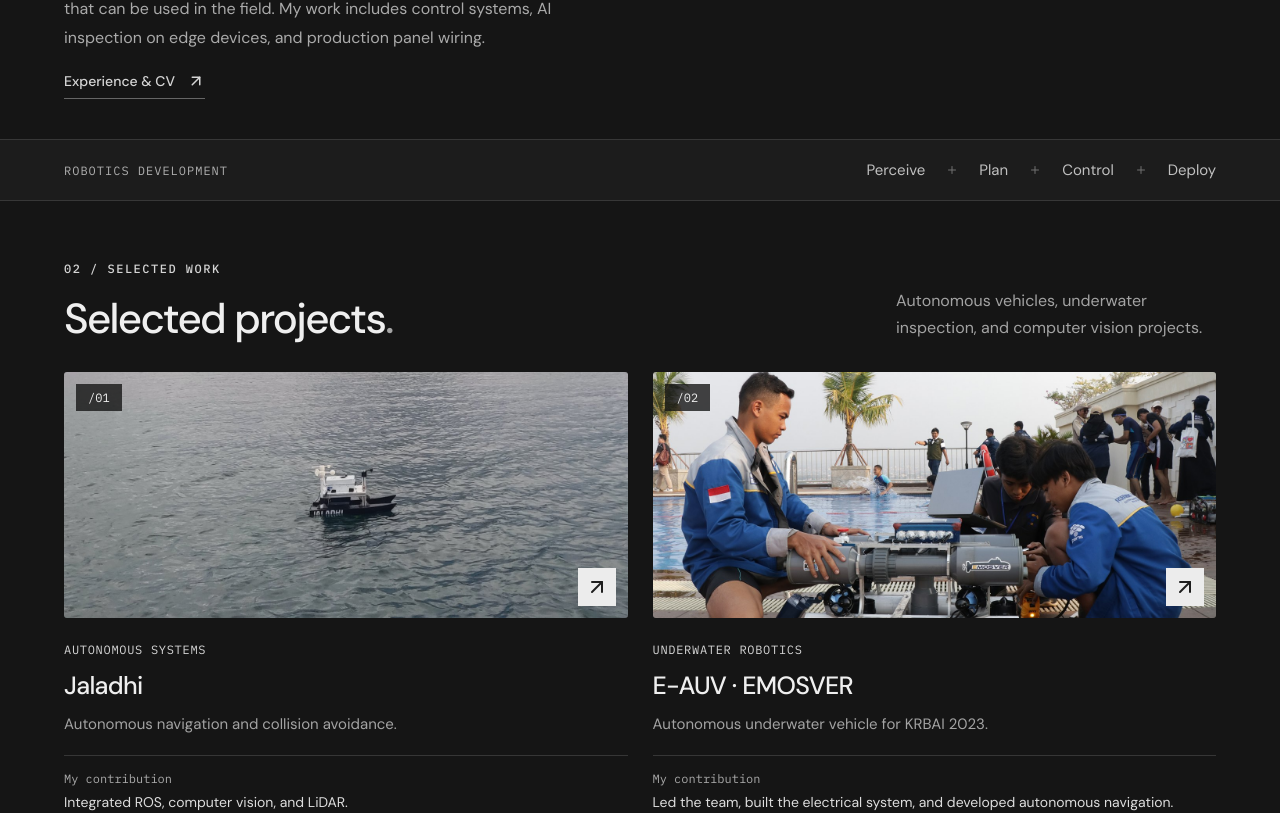
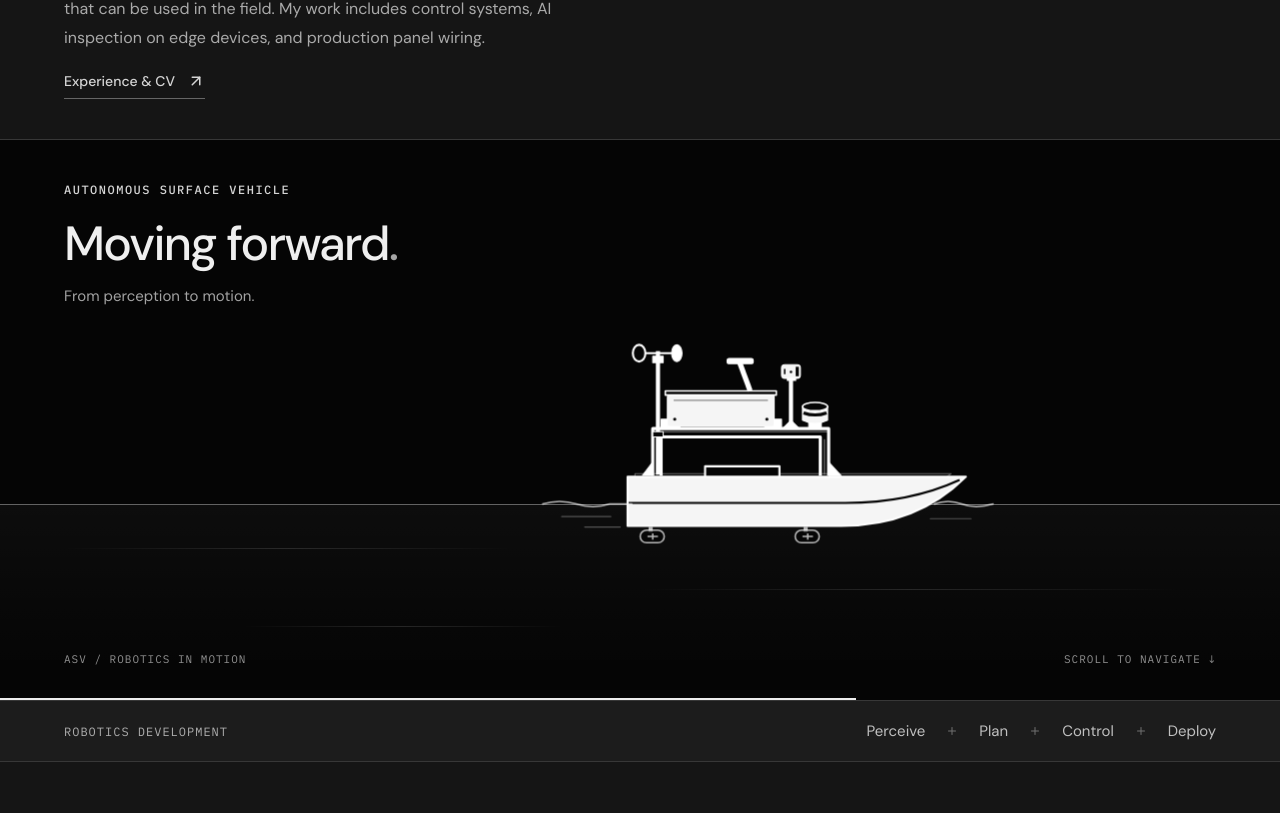
Before and after one commit to achadansori/achadansori.github.io, a React (Vite) app: page / in a window 1280 px wide. Shown: the part 975-1788 px from the top of the page. Built offline with nearby package versions, Linux system fonts and the light colour scheme.

Commit message:
Add scroll-driven ASV illustration and Instagram footer link

```diff
--- /dev/null
+++ b/src/RobotBoat.jsx
@@ -0,0 +1,113 @@
+import {useEffect, useRef} from 'react';
+
+export default function RobotBoat() {
+ const sectionRef = useRef(null);
+ const sceneRef = useRef(null);
+ const boatRef = useRef(null);
+
+ useEffect(() => {
+  const section = sectionRef.current;
+  const scene = sceneRef.current;
+  const boat = boatRef.current;
+  const reducedMotion = window.matchMedia('(prefers-reduced-motion: reduce)');
+  let frame = 0;
+  const update = () => {
+   frame = 0;
+   const bounds = section.getBoundingClientRect();
+   // Traverse while the section passes through the viewport, without pinning it.
+   const viewportHeight = window.innerHeight;
+   const progress = reducedMotion.matches ? 0.5 : Math.max(0, Math.min(1, (viewportHeight - bounds.top) / Math.max(1, viewportHeight + bounds.height)));
+   const travel = Math.max(0, scene.clientWidth - boat.clientWidth - 48);
+   boat.style.transform = `translate3d(${24 + travel * progress}px, -80%, 0)`;
+   scene.style.setProperty('--voyage', `${progress * 100}%`);
+  };
+  const schedule = () => {if (!frame) frame = requestAnimationFrame(update);};
+  const observer = new ResizeObserver(schedule);
+  observer.observe(section);
+  observer.observe(scene);
+  window.addEventListener('scroll', schedule, {passive:true});
+  window.addEventListener('resize', schedule);
+  reducedMotion.addEventListener('change', schedule);
+  schedule();
+  return () => {
+   cancelAnimationFrame(frame);
+   observer.disconnect();
+   window.removeEventListener('scroll', schedule);
+   window.removeEventListener('resize', schedule);
+   reducedMotion.removeEventListener('change', schedule);
+  };
+ }, []);
+
+ return <section className="robot-voyage" ref={sectionRef} aria-labelledby="voyage-title">
+  <div className="voyage-scene" ref={sceneRef}>
+   <div className="voyage-heading wrap"><div className="eyebrow">AUTONOMOUS SURFACE VEHICLE</div><h2 id="voyage-title">Moving forward<span>.</span></h2><p>From perception to motion.</p></div>
+   <div className="voyage-water" aria-hidden="true"><span/><span/><span/></div>
+   <div className="voyage-boat" ref={boatRef}>
+    <svg viewBox="0 0 440 200" role="img" aria-label="Side-view illustration inspired by Jalavahana ASV, with an electronics enclosure, a frame-mounted Intel RealSense-style camera in side profile, a lower frame-mounted LiDAR ahead of the mast, wind sensor and underwater thrusters">
+     {/* Side profile based on the Jalavahana drawing in the project assets; bow faces right. */}
+     <g stroke="#fff" strokeLinejoin="round">
+      <path d="M91 131 H393 Q352 164 292 166 H91 Z" fill="#050505" opacity=".4"/>
+      {/* Open aluminium frame above the hull. */}
+      <path d="M108 133 V88 H276 V133 M116 133 V96 H268 V133" fill="none" strokeWidth="3"/>
+      <path d="M108 91 H276 M112 98 V132 M272 98 V132" fill="none" strokeWidth="1" opacity=".5"/>
+      <path d="M98 133 L108 120 V133 M276 120 L288 133 H276" fill="#fff"/>
+      {/* Shift the enclosure aft so all equipment fits the original upper rail. */}
+      <g transform="translate(-26 3)">
+      <path d="M142 85 V76 H160 V85 M241 85 V76 H257 V85" fill="#fff"/>
+      <rect x="148" y="53" width="102" height="30" rx="2" fill="#f5f5f5"/>
+      <path d="M146 53 H252 V49 H146 Z" fill="#050505" strokeWidth="1.5"/>
+      <path d="M154 58 H244" stroke="#050505" opacity=".45"/>
+      <circle cx="155" cy="76" r="1.5" fill="#050505" stroke="none"/>
+      <circle cx="243" cy="76" r="1.5" fill="#050505" stroke="none"/>
+      {/* Angled GPS mount on the electronics enclosure. */}
+      <path d="M227 49 L217 22" fill="none" strokeWidth="5"/>
+      <rect x="205" y="18" width="25" height="5" rx="2" fill="#fff"/>
+      </g>
+      {/* Camera mast sits on the existing upper rail, ahead of the enclosure. */}
+      <g transform="translate(-32 1)">
+      <path d="M272 87 V40" fill="none" strokeWidth="4"/>
+      <path d="M264 87 L272 79 L280 87 Z" fill="#fff"/>
+      <path d="M268 40 H277" strokeWidth="3"/>
+      {/* RealSense-style side profile: rounded casing and a flush forward face. */}
+      <rect x="263" y="26" width="18" height="13" rx="3" fill="#f5f5f5" strokeWidth="1"/>
+      <path d="M278 28 V37" stroke="#050505" strokeWidth="3"/>
+      <path d="M266 30 V35" stroke="#050505" strokeWidth="1.5"/>
+      <circle cx="272" cy="33" r="1.2" fill="#050505" stroke="none"/>
+      </g>
+      {/* LiDAR fits at the front end of the original rail, below the camera. */}
+      <g transform="translate(-44 1)">
+      <path d="M301 87 V81 H313 V87" fill="#fff"/>
+      <path d="M295 66 H319 V79 Q307 85 295 79 Z" fill="#f5f5f5"/>
+      <ellipse cx="307" cy="66" rx="12" ry="4" fill="#050505" strokeWidth="1.5"/>
+      <path d="M296 72 Q307 76 318 72" fill="none" stroke="#050505" strokeWidth="3"/>
+      </g>
+      {/* Tall aft mast with cup anemometer. */}
+      <path d="M113 132 V14" fill="none" strokeWidth="4"/>
+      <path d="M97 16 H129" fill="none" strokeWidth="2"/>
+      <ellipse cx="95" cy="16" rx="6" ry="8" fill="#050505" strokeWidth="2"/>
+      <ellipse cx="131" cy="16" rx="5" ry="8" fill="#fff"/>
+      <rect x="108" y="19" width="10" height="6" fill="#fff"/>
+      <rect x="108" y="91" width="10" height="5" fill="#050505"/>
+      {/* Deck hatch and long, curved pontoon profile. */}
+      <path d="M158 134 V124 H229 V134" fill="#050505" strokeWidth="2"/>
+      <path d="M84 134 H407 Q360 181 288 181 H84 Z" fill="#f5f5f5" strokeWidth="2"/>
+      <path d="M85 159 H292 Q353 159 401 137" fill="none" stroke="#050505" strokeWidth="2"/>
+      {/* Submerged electric thrusters. */}
+      <path d="M106 182 V187 M254 182 V187" strokeWidth="4" opacity=".7"/>
+      <g fill="#050505" strokeWidth="1.5" opacity=".7">
+       <rect x="96" y="185" width="23" height="12" rx="6"/>
+       <rect x="244" y="185" width="23" height="12" rx="6"/>
+       <path d="M108 188 V194 M103 191 H113 M256 188 V194 M251 191 H261"/>
+      </g>
+     </g>
+     <g fill="none" stroke="#fff" strokeLinecap="round">
+      <path d="M3 160 Q19 155 35 160 T67 160 H88 M377 160 Q390 155 403 160 T433 160" strokeWidth="1.5" opacity=".7"/>
+      <path d="M21 172 H68 M43 182 H77 M373 174 H412" opacity=".3"/>
+     </g>
+    </svg>
+   </div>
+   <div className="voyage-caption wrap"><span>ASV / ROBOTICS IN MOTION</span><span className="voyage-scroll">SCROLL TO NAVIGATE ↓</span></div>
+   <div className="voyage-progress" aria-hidden="true"/>
+  </div>
+ </section>;
+}
--- a/src/main.jsx
+++ b/src/main.jsx
@@ -3,6 +3,7 @@ import {createRoot} from 'react-dom/client';
 import {ArrowUpRight, Download, Github, Linkedin, Mail, Menu, X, Cpu, ScanLine, Navigation, Wrench, MoveUpRight, Plus} from 'lucide-react';
 import './style.css';
 import {Page} from './Pages';
+import RobotBoat from './RobotBoat';
 import content from './content.json';
 
 const projects = [
@@ -31,12 +32,13 @@ const [menu,setMenu]=useState(false);
 return <><header><a className="brand" href="/#home" aria-label="Ansori home"><span className="brand-mark">a<span>↗</span></span> ansori<span className="brand-period">.</span></a><nav className={menu?'open':''} aria-label="Main navigation">{[['Projects','projects'],['Capabilities','capabilities'],['About','about'],['Journal','journal'],['CV','cv']].map(([name,id])=><a key={id} href={id==='projects'?'/projects/':id==='journal'?'/blog/':id==='cv'?'/cv/':'/#'+id} onClick={()=>setMenu(false)}>{name}</a>)}</nav><a className="header-contact" href="mailto:achadansori@gmail.com">Contact <ArrowUpRight size={16}/></a><button className="menu-toggle" aria-label={menu?'Close menu':'Open menu'} aria-expanded={menu} onClick={()=>setMenu(!menu)}>{menu?<X/>:<Menu/>}</button></header>
 <main>{path!=='/'?<Page key={path} path={path}/>:<><section className="hero wrap" id="home"><div className="hero-copy"><div className="eyebrow"><span className="tiny-cross">+</span> R&D ENGINEER AT PT ALDZAMA <span className="small-rule"/></div><h1>Muhammad<br/><span>Achad Ansori.</span></h1><p className="hero-role">R&D & Robotics Engineer</p><p className="hero-description">I develop embedded systems and work on autonomous navigation, computer vision, and industrial robotics.</p><div className="hero-actions"><a className="button primary" href="#projects">View projects <ArrowUpRight size={19}/></a><a className="button secondary" href="/assets/pdf/cv_muhammad_achad_ansori.pdf" download><Download size={18}/> Download CV</a></div><div className="hero-foot"><span>ROBOTICS</span><span>EMBEDDED SYSTEMS</span><span>APPLIED AI</span></div></div><div className="portrait"><img src="/images/portrait.jpg" alt="Ansori wearing field safety equipment at sea" loading="lazy"/><div className="portrait-label"><span>MUHAMMAD ACHAD ANSORI</span><ArrowUpRight size={20}/></div></div></section>
 <section className="wrap section about" id="about"><div className="about-heading"><div className="eyebrow">01 / ABOUT ME</div><h2>About me<span>.</span></h2></div><div className="about-copy"><p>I am an R&D Engineer at PT Aldzama, specializing in embedded systems, robotics, and industrial automation. I hold a Bachelor of Applied Science in Electronics Engineering from Politeknik Elektronika Negeri Surabaya (PENS).</p><p>My experience spans robotics engineering, from embedded programming, PCB design, and control systems to computer vision, IoT, and autonomous navigation. I have worked across marine robotics, offshore operations, smart manufacturing, aquaculture technology, and demolition robotics.</p><p>I work with both hardware and software, turning prototypes into systems that can be used in the field. My work includes control systems, AI inspection on edge devices, and production panel wiring.</p><p className="ikigai">My ikigai is in robotics, where my technical skills, passion, and purpose converge. I am fascinated by how robotics bridges multiple disciplines to create intelligent systems that extend human capabilities beyond physical and cognitive limitations. I aspire to grow as a full-stack robotics engineer, advancing systems that bring meaningful impact to industry and society.</p><a className="text-link" href="/cv/">Experience & CV <ArrowUpRight size={18}/></a></div></section>
+<RobotBoat/>
 <div className="discipline-strip"><div className="wrap"><span>ROBOTICS DEVELOPMENT</span><span>Perceive <Plus/> Plan <Plus/> Control <Plus/> Deploy</span></div></div>
 <section className="wrap section" id="projects"><div className="section-heading"><div><div className="eyebrow">02 / SELECTED WORK</div><h2>Selected projects<span>.</span></h2></div><p>Autonomous vehicles, underwater inspection, and computer vision projects.</p></div><div className="projects">{projects.map(p=><button className="project" key={p.id} onClick={()=>{history.pushState({},'', '/projects/'+p.url+'/');setPath('/projects/'+p.url+'/');window.scrollTo(0,0)}} aria-label={'View project: '+p.name}><div className="project-image"><img src={'/images/'+p.image} alt={p.name+' project'} loading="lazy"/><span className="project-number">/{p.id}</span><span className="project-arrow"><ArrowUpRight/></span></div><div className="project-category">{p.category}</div><h3>{p.name}</h3><p>{p.subtitle}</p><dl className="project-facts"><div><dt>My contribution</dt><dd>{p.role}</dd></div><div><dt>Result</dt><dd>{p.result}</dd></div></dl><div className="project-tags">{p.tags.slice(0,2).map(t=><span key={t}>{t}</span>)}</div></button>)}</div><a className="text-link all-projects" href="/projects/">All projects <ArrowUpRight size={18}/></a></section>
 <section className="capabilities" id="capabilities"><div className="wrap section"><div className="section-heading"><div><div className="eyebrow">03 / SKILLS</div><h2>Technical skills<span>.</span></h2></div><div className="stack-note"><span>HARDWARE</span><div>←────────→</div><span>SOFTWARE</span></div></div><div className="skills">{skills.map((s,i)=><article key={s.name}><div className="skill-top"><s.icon size={28} strokeWidth={1.3}/><span>0{i+1}</span></div><h3>{s.name}</h3><p>{s.desc}</p><small>{s.items}</small></article>)}</div></div></section>
 
 <section className="wrap section journal" id="journal"><div className="section-heading"><div><div className="eyebrow">04 / ARTICLES</div><h2>Recent articles<span>.</span></h2></div><a className="text-link" href="/blog/">All articles <ArrowUpRight size={18}/></a></div><div>{posts.map(([n,cat,title,date,path])=><a className="post" key={n} href={'/blog/'+path}><span className="post-number">{n}</span><div><span className="post-category">{cat}</span><h3>{title}</h3></div><time>{date}</time><ArrowUpRight size={24}/></a>)}</div></section>
-<section className="contact wrap" id="contact"><div className="eyebrow">CONTACT</div><div className="contact-main"><h2>Get in touch<span>.</span></h2><a className="contact-arrow" href="mailto:achadansori@gmail.com" aria-label="Email Ansori"><MoveUpRight size={58} strokeWidth={1}/></a></div><a className="email" href="mailto:achadansori@gmail.com">achadansori@gmail.com <ArrowUpRight size={22}/></a></section></>}</main><footer className="wrap"><a className="brand" href="/#home">ansori.</a><span>© {new Date().getFullYear()} Muhammad Achad Ansori</span><div><a href="https://github.com/achadansori" target="_blank" rel="noreferrer">GitHub <ArrowUpRight size={14}/></a><a href="https://linkedin.com/in/achadansori" target="_blank" rel="noreferrer">LinkedIn <ArrowUpRight size={14}/></a><a href="/#home" aria-label="Back to top">Back to top ↑</a></div></footer>
+<section className="contact wrap" id="contact"><div className="eyebrow">CONTACT</div><div className="contact-main"><h2>Get in touch<span>.</span></h2><a className="contact-arrow" href="mailto:achadansori@gmail.com" aria-label="Email Ansori"><MoveUpRight size={58} strokeWidth={1}/></a></div><a className="email" href="mailto:achadansori@gmail.com">achadansori@gmail.com <ArrowUpRight size={22}/></a></section></>}</main><footer className="wrap"><a className="brand" href="/#home">ansori.</a><span>© {new Date().getFullYear()} Muhammad Achad Ansori</span><div><a href="https://github.com/achadansori" target="_blank" rel="noreferrer">GitHub <ArrowUpRight size={14}/></a><a href="https://linkedin.com/in/achadansori" target="_blank" rel="noreferrer">LinkedIn <ArrowUpRight size={14}/></a><a href="https://www.instagram.com/achadansori/" target="_blank" rel="noreferrer">Instagram <ArrowUpRight size={14}/></a><a href="/#home" aria-label="Back to top">Back to top ↑</a></div></footer>
 </>}
 
 createRoot(document.getElementById('root')).render(<App/>);
```
Also changed, not shown: src/style.css.
